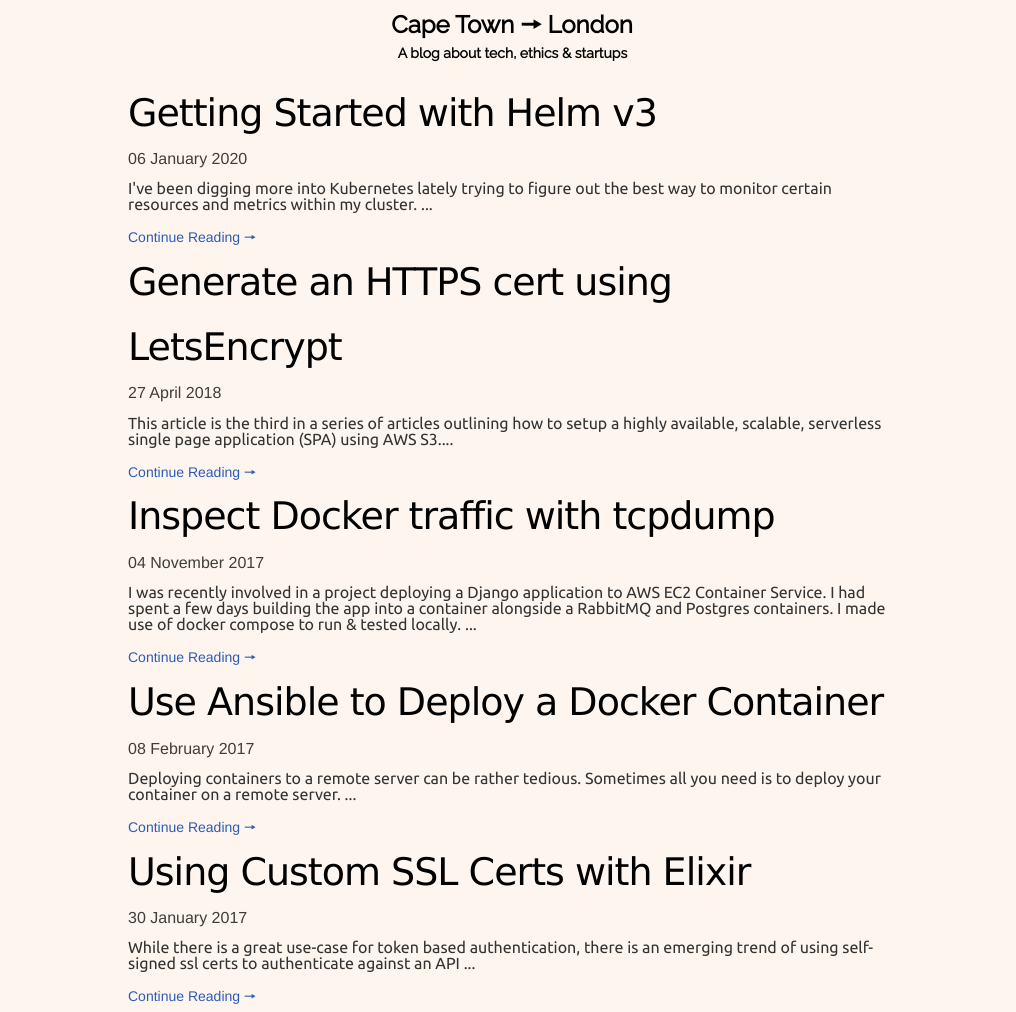
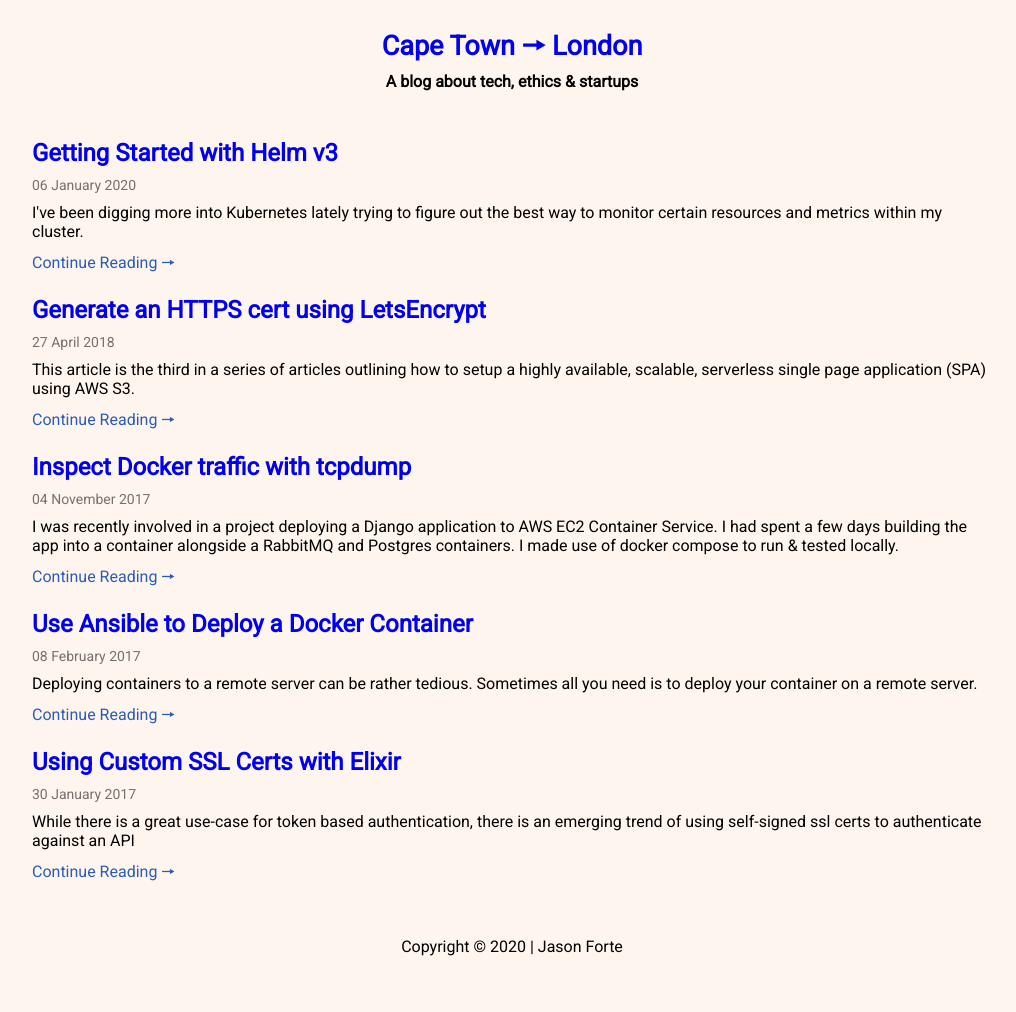
Before and after one commit to jasonforte/jasonforte.github.io, a Gatsby site: page / in a window 1280 px wide. Shown: the top 1012 px of the page, without its empty margins (128-1144 px from the left). After the commit the page ends 979 px from the top, so only its background shows below. Built offline with nearby package versions, Linux system fonts and the light colour scheme; Gatsby itself is replaced by a stand-in of ours; a small style sheet from the web is missing; a web font is replaced by a local one.

Commit message:
Updated the styling to be more subdued

```diff
--- a/src/components/header.js
+++ b/src/components/header.js
@@ -4,7 +4,6 @@ import React from "react"
 
 const Header = ({ siteTitle, siteSubtitle }) => (
   <header>
-    <div>
     <h1>
       <Link
         to="/"
@@ -18,7 +17,6 @@ const Header = ({ siteTitle, siteSubtitle }) => (
     <h2 className="subtitle">
       {siteSubtitle}
     </h2>
-    </div>
   </header>
 )
 
--- a/src/pages/index.js
+++ b/src/pages/index.js
@@ -30,6 +30,15 @@ const IndexPage = () => {
     }
   `)
 
+  const blurbFormat = (blurb) => {
+    const parts = blurb.split(" ", 50)
+    let suffix = ""
+    if (parts.length === 50) {
+      suffix = "..."
+    }
+    return `${parts.join(" ")}${suffix}`
+  }
+
   return (
     <Layout>
     <SEO title = "Home"/>
@@ -41,7 +50,7 @@ const IndexPage = () => {
           <h1 className={"article__heading"}><Link to={document.node.frontmatter.slug}>{document.node.frontmatter.title}</Link></h1>
           <p className={"article__meta"}>{document.node.frontmatter.date}</p>
           <div className={"article__content"}>
-            <p className={"article__blurb"}>{document.node.frontmatter.blurb.split(" ", 50).join(" ")}...</p>
+            <p className={"article__blurb"}>{blurbFormat(document.node.frontmatter.blurb)}</p>
           </div>
           <p className={"article__readmore"}>
             <Link to={document.node.frontmatter.slug}>Continue Reading 🠖</Link>
--- a/src/scss/main.scss
+++ b/src/scss/main.scss
@@ -1,141 +1,139 @@
 @import url('https://cdnjs.cloudflare.com/ajax/libs/hack-font/3.003/web/hack.min.css');
-@import url('https://fonts.googleapis.com/css2?family=Boogaloo&family=Raleway&family=Ubuntu:wght@300;400&display=swap');
+@import url('https://fonts.googleapis.com/css2?family=Boogaloo&family=Raleway&family=Roboto:wght@300;400&display=swap');
 
 @import "variables";
 
 *,
 *::after,
 *::before {
-  margin: 0;
-  padding: 0;
   box-sizing: inherit;
+}
+
+html {
+  font-size: 62.5%; // 1rem = 10px; 10px / 16px = 62.5%
+  font-family: Roboto, Verdana, Geneva, Tahoma, sans-serif;
 }
 
 a {
   text-decoration: none;
+
+  &:visited {
     color: inherit;
   }
-
-html {
-  font-size: 62.5%; // 1rem = 10px; 10px / 16px = 62.5%
 }
 
 header {
   text-align: center;
+  font-family: Roboto, Verdana, Geneva, Tahoma, sans-serif;
+  padding-top: 1.8rem;
+
+  &>h1,
+  h2 {
+    margin: 0;
+    padding: 0;
+  }
+
+  &>h1 {
+    font-size: 2.7rem;
+  }
+
+  &>h2 {
+    font-size: 1.6rem;
+  }
 }
 
 body {
-  font-family: "Ubuntu 2", "Helvetica Neue", "Helvetica", "Arial", sans-serif;
-  font-weight: 400;
-  line-height: 1.7;
+  font-size: 1.6rem;
   background-color: #feefe294;
 }
 
-header {
-  margin: 0 auto;
-  max-width: 110rem;
-  padding: 0.5rem 0rem;
-  margin-bottom: 1.45rem;
+p {
+  margin: 1rem 0;
 
-
-  & .title {
-    font-family: "Raleway", "Helvetica Neue", "Helvetica", "Arial", sans-serif;
-    text-decoration: none;
-    font-size: 2.4rem;
-    color: $secondary-dark;
-  }
-
-  & .subtitle {
-    font-family: "Raleway", "Helvetica Neue", "Helvetica", "Arial", sans-serif;
-    line-height: 1.1;
+  &>code {
+    background-color: rgba(214, 214, 214, 0.72);
+    padding: 0.2rem 0.5rem;
+    border-radius: 0.2rem;
     font-size: 1.4rem;
-    color: $secondary-dark;
-    padding-left: 0.1rem;
   }
 }
 
-main {
-  max-width: 76.8rem;
-  margin: 0 auto;
-}
+article {
 
-
-.article {
-
-  &__heading {
-    font-family: "Verdana", "Helvetica Neue", "Helvetica", "Arial", sans-serif;
-    font-size: 3.8rem;
-    font-weight: 300;
-    letter-spacing: -1px;
-  }
-
-  &__meta {
-    font-size: 1.6rem;
-    color: $gray-01;
-
-    & > span {
-      color: $color-black;
+  &>h1 {
+    margin: 1.8rem 0 1rem;
   }
 }
 
-  &__blurb {
-    margin-top: 1.4rem;
+footer {
+  margin-top: 5rem;
+  text-align: center;
 }
 
-  &__readmore {
-    margin-top: 1.4rem;
+.article__meta {
   font-size: 1.4rem;
+  color: rgba(0, 0, 0, 0.54);
+  margin: 0.5rem 0;
+}
 
+.article__list {
+  &>article:nth-child(1) {
+    margin-top: 2.8rem;
+  }
+}
+
+.article__readmore {
   &:hover {
     color: $color-silver;
   }
 
-    & > a {
+  &>a {
     color: $color-flame;
   }
 }
+
+
+main {
+  padding-top: 2rem;
+
+  &>h1 {
+    margin: 1rem 0;
   }
 
-.article__content {
-  margin-top: 0.2rem;
-
-  font-family: "Ubuntu", "Helvetica Neue", "Helvetica", "Arial", sans-serif;
-  font-size: 1.6rem;
-  color: $article-color;
-  line-height: 1;
-
-  & > h2 {
-    font-size: 2.8rem;
-    margin-top: 2.4rem;
-    margin-bottom: 1.2rem;
-    letter-spacing: -1px;
+  &>.article__meta {
+    margin-top: 1rem;
+  }
 }
 
-  & > pre {
-    // background-color: rgb(242, 242, 242);
-    background-color: rgb(255, 255, 255);
+pre {
+  background-color: rgba(255, 255, 255, 0.72);
   padding: 1.2rem;
   margin: 1.2rem 0;
   border-radius: 0.2rem;
 
-    & > code {
+  &>code {
     font-size: 1.3rem;
     font-family: 'Hack', Consolas, Monaco, "Andale Mono", "Ubuntu Mono", monospace;
     line-height: 2.2rem;
   }
 }
 
-  & > p {
-    margin-top: 0.8rem;
+.article__content {
+  &>p>a {
+    color: $color-flame;
+  }
+
+  &>p>em{
+    color: rgba(0,0,0,0.54);
+  }
+
+  &>blockquote {
+    border-left: 1px solid rgba(0, 0, 0, 0.27);
+    padding: 0.8rem 2.4rem;
+    margin: 0;
+    color: rgba(0,0,0,0.54);
+    &>p>a {
+      color: $color-flame;
     }
   }
-
-footer {
-  margin-top: 5rem;
-  width: 100%;
-  text-align: center;
-  font-size: 1.4rem;
-  font-weight: 400;
-  color: $gray-01;
-  text-transform: uppercase;
 }
```
Lines whose indentation alone changed are shown as unchanged.
